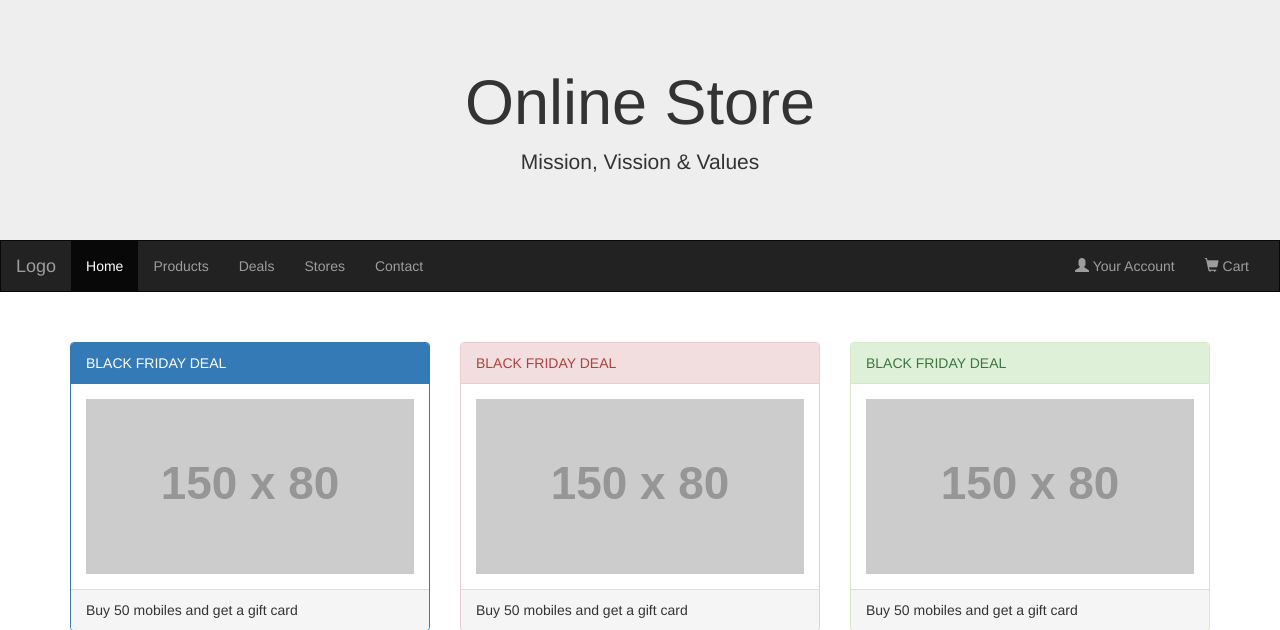
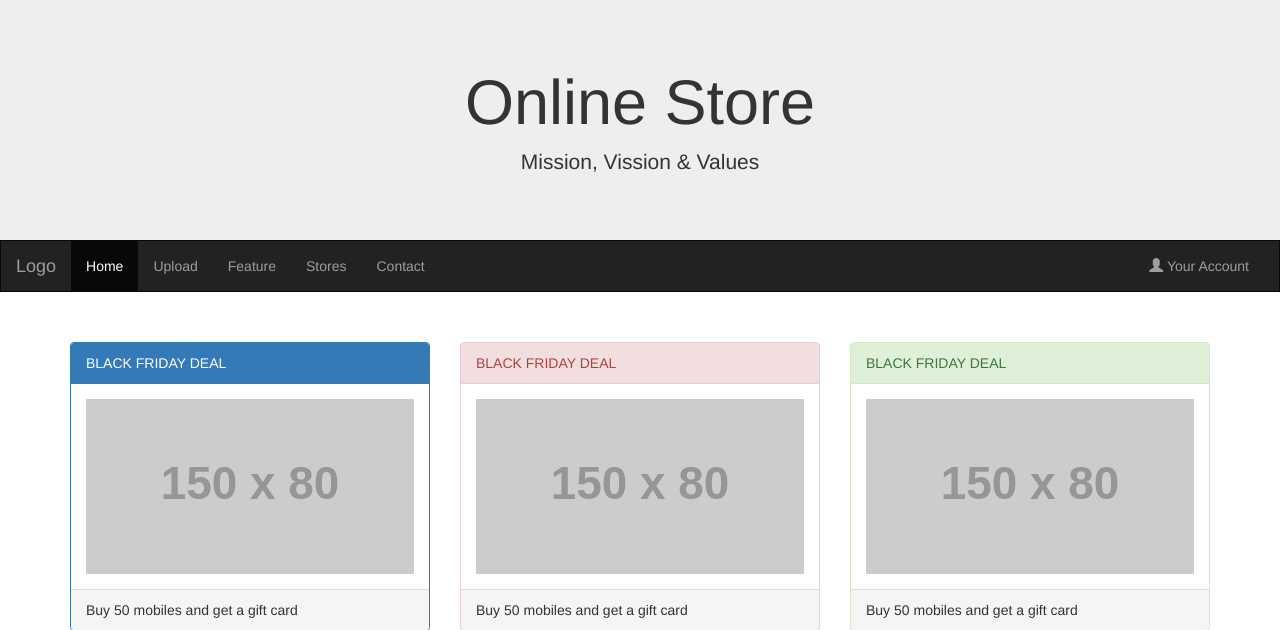
Before and after one commit to cpinedogarcia/RecipeMPin, a Django app: page / in a window 1280 px wide. Shown: the top 630 px of the page. Run offline with Django 3.2, Linux system fonts and the light colour scheme; grey boxes labelled with a size stand in for pictures from a placeholder-image service; some libraries are stand-ins or nearby versions.

Commit message:
Referencias a paginas de contacto, login y home

```diff
--- a/RecipeMPin/app/templates/app/index.html
+++ b/RecipeMPin/app/templates/app/index.html
@@ -47,15 +47,14 @@
     </div>
     <div class="collapse navbar-collapse" id="myNavbar">
       <ul class="nav navbar-nav">
-        <li class="active"><a href="#">Home</a></li>
-        <li><a href="#">Products</a></li>
-        <li><a href="#">Deals</a></li>
+        <li class="active"><a href="{% url 'home' %}">Home</a></li>
+        <li><a href="#">Upload</a></li>
+        <li><a href="#">Feature</a></li>
         <li><a href="#">Stores</a></li>
-        <li><a href="#">Contact</a></li>
+        <li><a href="{% url 'contact' %}">Contact</a></li>
       </ul>
       <ul class="nav navbar-nav navbar-right">
-        <li><a href="#"><span class="glyphicon glyphicon-user"></span> Your Account</a></li>
-        <li><a href="#"><span class="glyphicon glyphicon-shopping-cart"></span> Cart</a></li>
+        <li><a href="{% url 'login' %}"><span class="glyphicon glyphicon-user"></span> Your Account</a></li>
       </ul>
     </div>
   </div>
```
